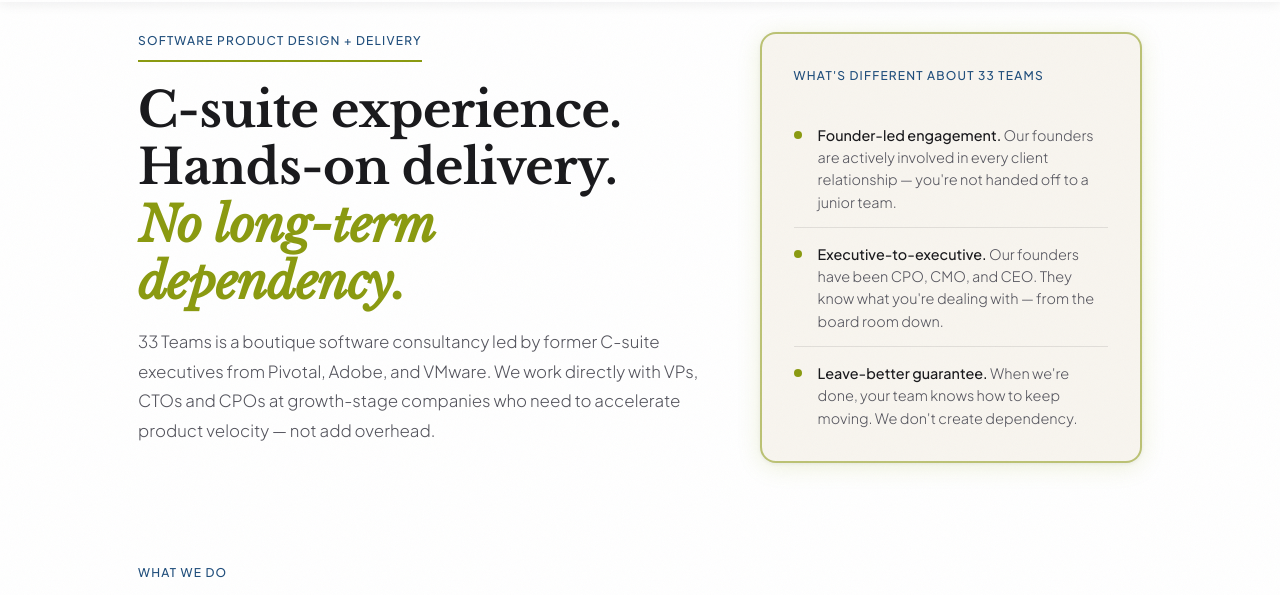
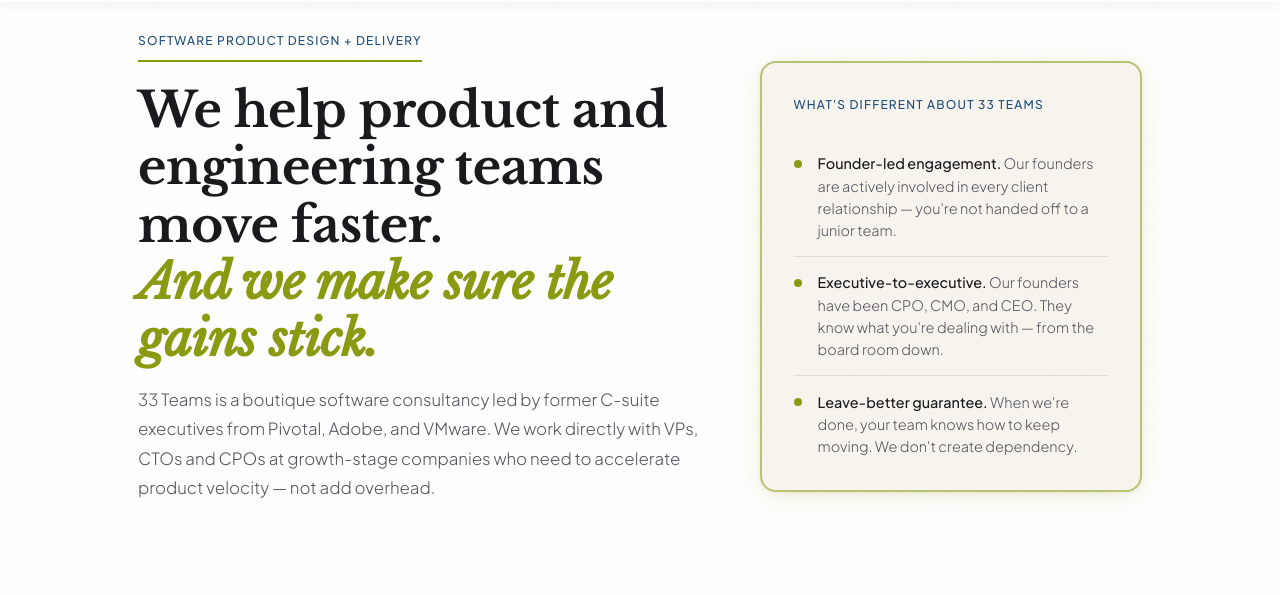
Before and after one commit to drewmcmanus/drewmcmanus.github.io, a plain HTML site: page index.html in a window 1280 px wide. Shown: the part 138-733 px from the top of the page. Drawn offline with nearby package versions, Linux system fonts and the light colour scheme.

Commit message:
Edits to hero, title, analytics code

```diff
--- a/index.html
+++ b/index.html
@@ -4,9 +4,6 @@
 <meta charset="UTF-8">
 <meta name="viewport" content="width=device-width, initial-scale=1.0">
 <title>33 Teams</title>
-<!-- Fathom - beautiful, simple website analytics -->
-<script src="https://cdn.usefathom.com/script.js" data-site="WMNBJGYD" defer></script>
-<!-- / Fathom -->
 <link rel="preconnect" href="https://fonts.googleapis.com">
 <link href="https://fonts.googleapis.com/css2?family=Caveat:wght@500&family=Libre+Baskerville:ital,wght@0,400;0,700;1,400&family=Plus+Jakarta+Sans:wght@300;400;500&display=swap" rel="stylesheet">
 <style>
@@ -874,6 +871,9 @@
   }
 
 </style>
+<!-- Fathom - beautiful, simple website analytics -->
+<script src="https://cdn.usefathom.com/script.js" data-site="WMNBJGYD" defer></script>
+<!-- / Fathom -->
 </head>
 <body>
 
@@ -903,8 +903,8 @@
   <div class="hero-left">
     <div class="hero-tag" style="color: var(--forest); border-bottom-color: var(--gold);">Software product design + delivery</div>
     <h1 class="hero-headline">
-      C-suite experience. Hands-on delivery.<br>
-      <em>No long-term dependency.</em>
+      We help product and engineering teams move faster.<br>
+      <em>And we make sure the gains stick.</em>
     </h1>
     <p class="hero-sub">
       33 Teams is a boutique software consultancy led by former C-suite executives from Pivotal, Adobe, and VMware. We work directly with VPs, CTOs and CPOs at growth-stage companies who need to accelerate product velocity — not add overhead.
```
